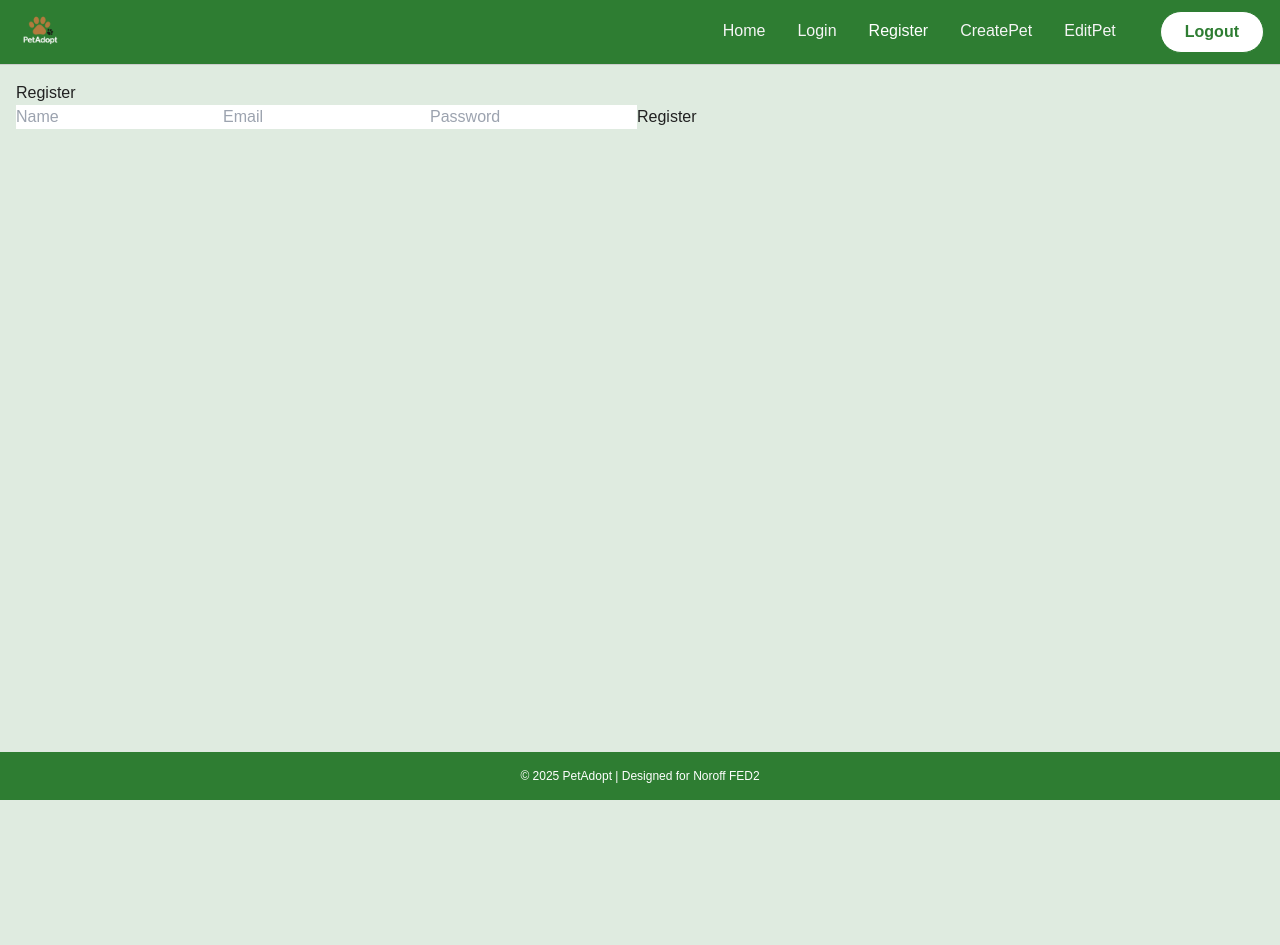
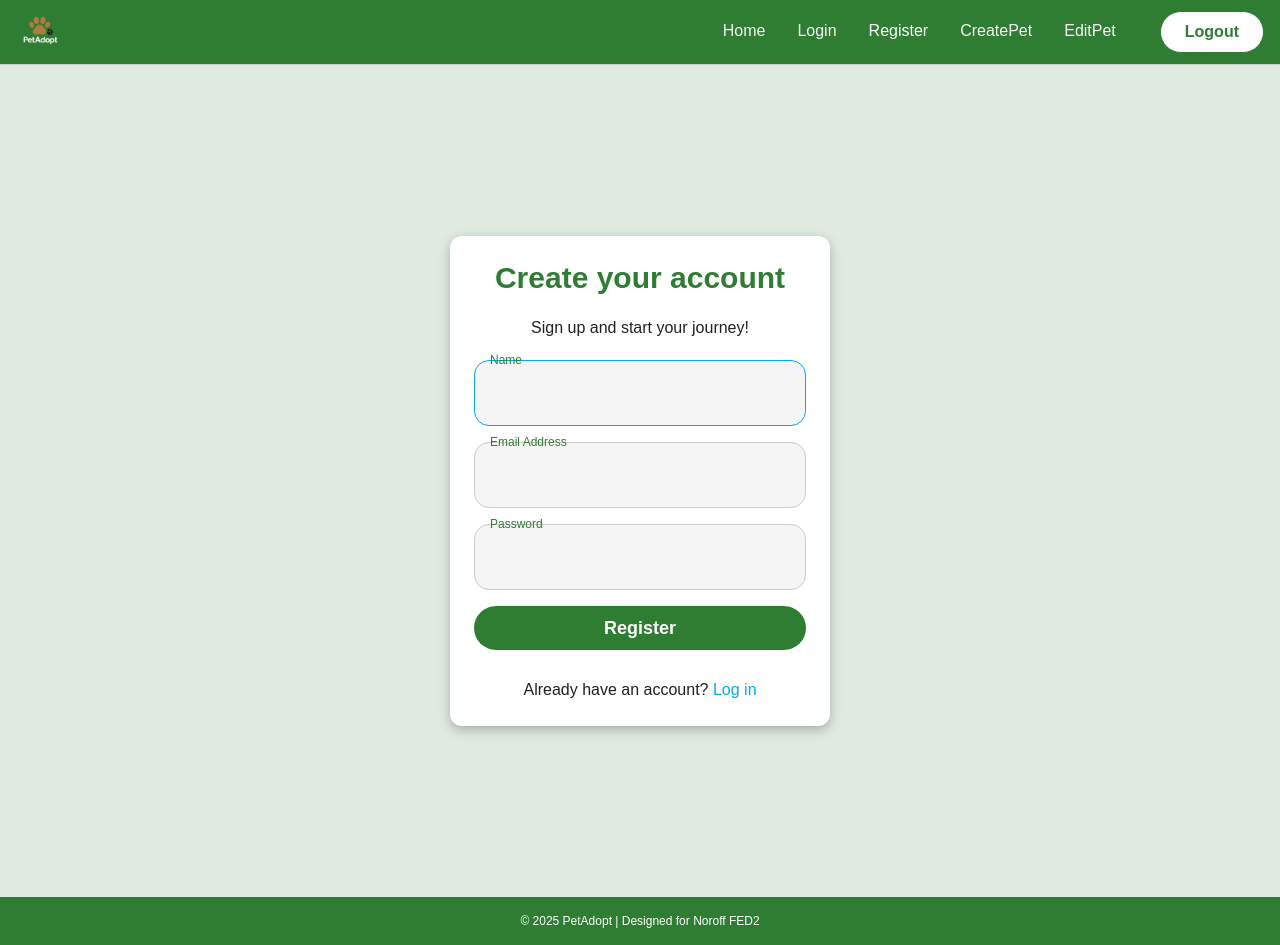
Before and after one commit to PatrickRoethe/Project-exam-resit-pet-adoption-site, a React (Vite) app: page /register in a window 1280 px wide. Before the commit the page ends 800 px from the top, so only its background shows below. Built offline with nearby package versions, Linux system fonts and the light colour scheme.

Commit message:
feat(register): implement register page with InputFloating and full design system support
- New register form built from scratch
- Uses InputFloating for all fields (name, email, password)
- 100% in line with design system

```diff
--- a/src/pages/Register.jsx
+++ b/src/pages/Register.jsx
@@ -1,39 +1,84 @@
+import { useState } from "react";
 import { useForm } from "react-hook-form";
-import { useNavigate } from "react-router-dom";
+import { Link, useNavigate } from "react-router-dom";
 import { register as registerUser } from "../api/auth";
+import Button from "../components/Button";
+import InputFloating from "../components/InputFloating";
 import { useAuthStore } from "../store/authStore";
 
 export default function Register() {
   const {
-    register,
     handleSubmit,
     formState: { errors },
+    setError,
+    setValue,
+    watch,
   } = useForm();
-
   const navigate = useNavigate();
+  const [loading, setLoading] = useState(false);
 
   const onSubmit = async (data) => {
+    setLoading(true);
     try {
       const result = await registerUser(data);
       useAuthStore.getState().login(result.data, result.token);
-      console.log(" Registration completed");
-      navigate("/"); // home
+      navigate("/"); // Endre til ønsket redirect!
     } catch (error) {
-      console.log(" Registration failed");
+      setError("email", { type: "manual", message: "Registration failed" });
+    } finally {
+      setLoading(false);
     }
   };
 
   return (
-    <form onSubmit={handleSubmit(onSubmit)}>
-      <h2>Register</h2>
-      <input placeholder="Name" {...register("name", { required: true })} />
-      <input placeholder="Email" {...register("email", { required: true })} />
-      <input
-        placeholder="Password"
-        type="password"
-        {...register("password", { required: true })}
-      />
-      <button type="submit">Register</button>
-    </form>
+    <div className="flex flex-col items-center justify-center min-h-screen px-4">
+      <div className="bg-white rounded-card shadow-card p-6 w-full max-w-[380px] flex flex-col gap-5">
+        <h1 className="text-2xl md:text-3xl font-bold text-primary text-center">
+          Create your account
+        </h1>
+        <p className="text-base text-neutral-dark text-center">
+          Sign up and start your journey!
+        </p>
+
+        <form onSubmit={handleSubmit(onSubmit)} className="flex flex-col gap-4">
+          <InputFloating
+            label="Name"
+            name="name"
+            type="text"
+            value={watch("name") || ""}
+            onChange={(e) => setValue("name", e.target.value)}
+            error={errors.name?.message}
+            autoFocus
+          />
+          <InputFloating
+            label="Email Address"
+            name="email"
+            type="email"
+            value={watch("email") || ""}
+            onChange={(e) => setValue("email", e.target.value)}
+            error={errors.email?.message}
+          />
+          <InputFloating
+            label="Password"
+            name="password"
+            type="password"
+            value={watch("password") || ""}
+            onChange={(e) => setValue("password", e.target.value)}
+            error={errors.password?.message}
+          />
+
+          <Button type="submit" variant="primary" fullWidth disabled={loading}>
+            {loading ? "Registering..." : "Register"}
+          </Button>
+        </form>
+
+        <p className="text-center text-base mt-2">
+          Already have an account?{" "}
+          <Link to="/login" className="text-secondary hover:underline">
+            Log in
+          </Link>
+        </p>
+      </div>
+    </div>
   );
 }
```
